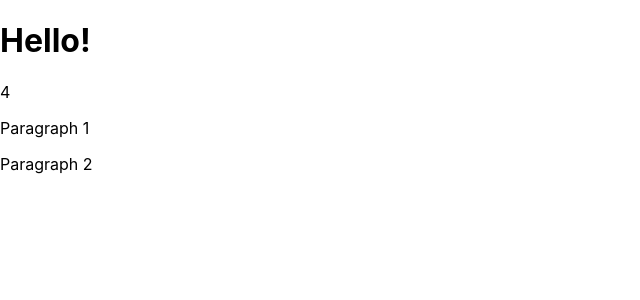
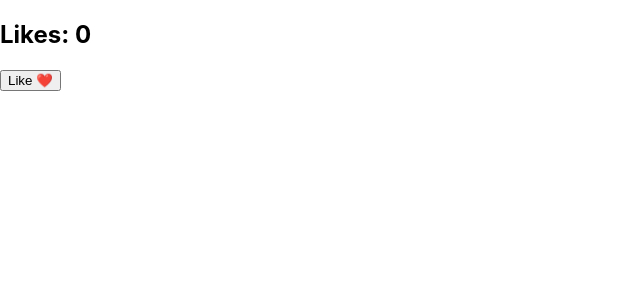
Before and after one commit to RohitIGEC/my-app, a React (Create React App) app: page / in a window 1280 px wide. Shown: the top 300 px of the page, without its empty margins (0-640 px from the left). Built offline with nearby package versions, Linux system fonts and the light colour scheme.

Commit message:
Commit message: Day 11 - Props useState

```diff
--- a/src/App.js
+++ b/src/App.js
@@ -1,39 +1,22 @@
-/*
-function Header() {
+import { useState } from "react";
+
+function LikeButton() {
+  let [likes, setLikes] = useState(0);
+
   return (
     <div>
-      <h1>Mera App!</h1>
-      <p>Welcome!</p>
+      <h2>Likes: {likes}</h2>
+      <button onClick={() => setLikes(likes + 1)}>
+        Like ❤️
+      </button>
     </div>
   );
 }
 
-//
 function App() {
   return (
     <div>
-      <Header />
-      <Header />
-      <Header />
-    </div>
-  );
-}
-
-export default App;  */
-
-
-function App() {
-  return (
-    <div>
-      {}
-      <h1 className="title">Hello!</h1>
-
-      {}
-      <p>{2 + 2}</p>
-
-      {}
-      <p>Paragraph 1</p>
-      <p>Paragraph 2</p>
+      <LikeButton />
     </div>
   );
 }
```
